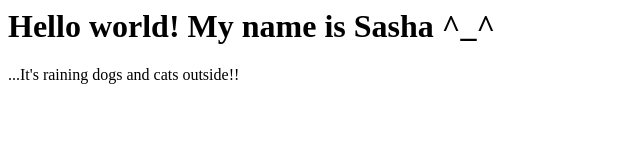
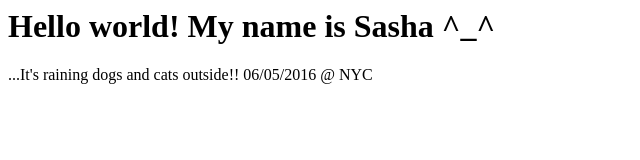
Before and after one commit to Sa-Sha/Sasha.First.Project, a plain HTML site: page index.html in a window 1280 px wide. Shown: the whole page, without its empty margins (0-640 px from the left). Drawn offline with Linux system fonts and the light colour scheme.

Commit message:
Update index.html

```diff
--- a/index.html
+++ b/index.html
@@ -4,6 +4,6 @@
 </head>
 <body>
   <h1>Hello world! My name is Sasha ^_^ </h1>
-  <p>...It's raining dogs and cats outside!!</p>
+  <p>...It's raining dogs and cats outside!! 06/05/2016 @ NYC</p>
 </body>
 </html>
```
